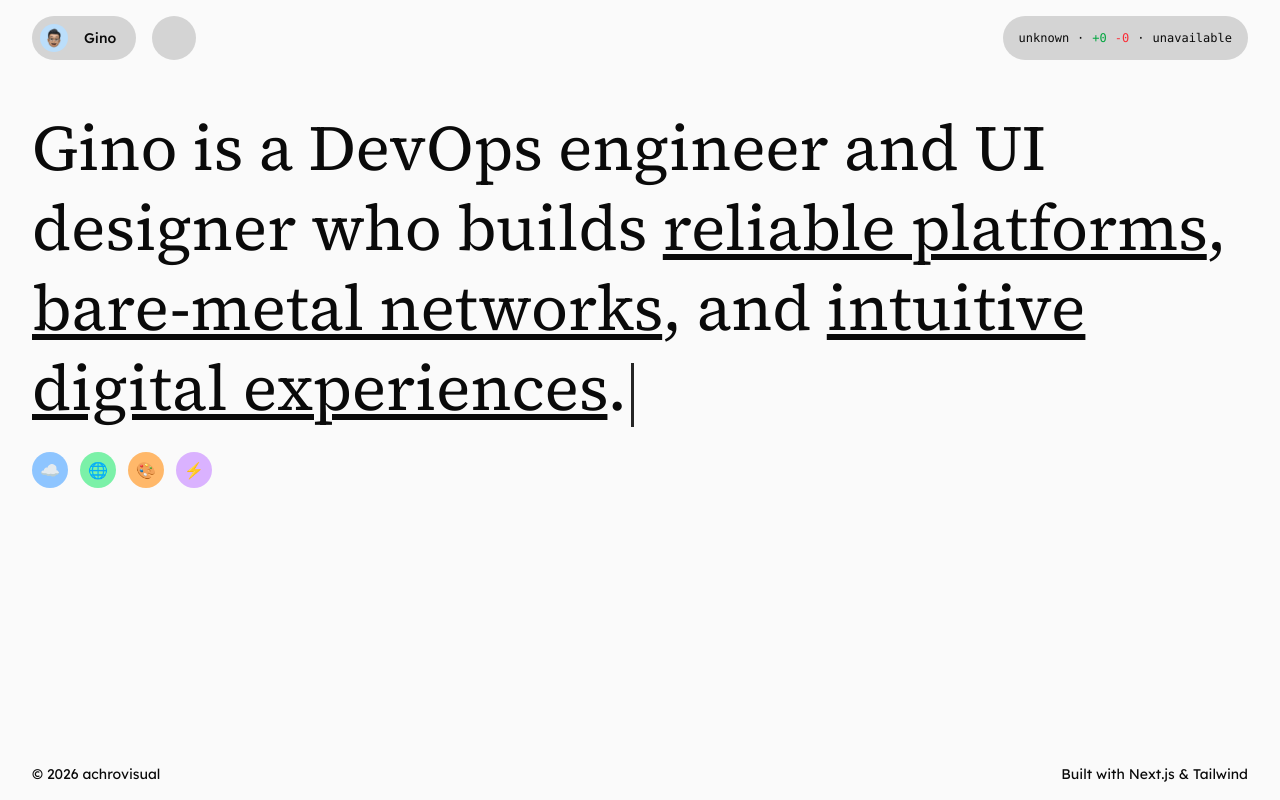
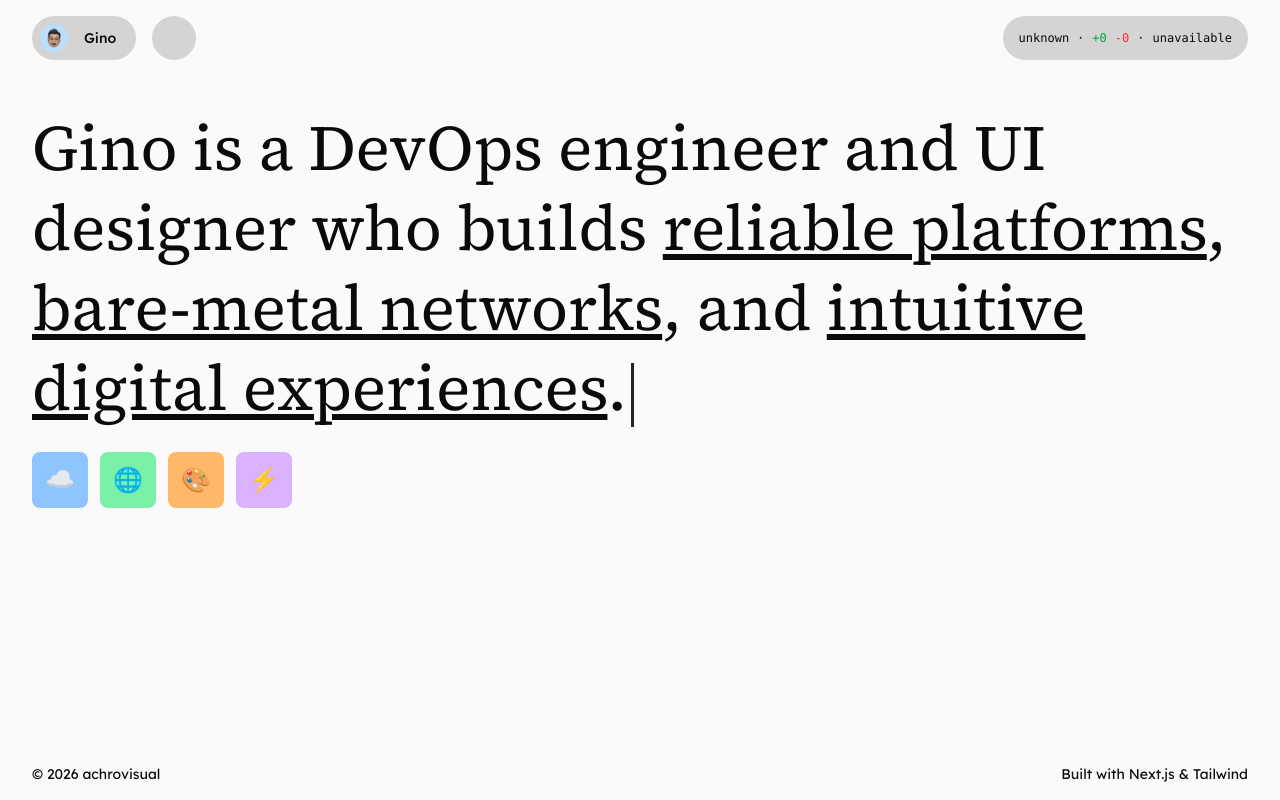
Before and after one commit to achrovisual/portfolio, a Next.js app: page / in a window 1280 px wide. Built offline with nearby package versions, Linux system fonts and the light colour scheme; some icons are missing.

Commit message:
Update hero badge styling

```diff
--- a/src/components/sections/hero-badge.tsx
+++ b/src/components/sections/hero-badge.tsx
@@ -1,3 +1,5 @@
+"use client";
+
 interface HeroBadgeProps {
   emoji: string;
   label: string;
@@ -13,15 +15,15 @@ export default function HeroBadge({
 }: HeroBadgeProps) {
   return (
     <div
-      className={`group flex flex-row items-center justify-center gap-0 hover:gap-2 w-9 h-9 hover:w-auto hover:justify-start hover:px-4 rounded-full shrink-0 overflow-hidden
-        transition-all duration-300
+      className={`group flex flex-row items-center justify-center gap-0 hover:gap-2 w-14 h-14 hover:w-auto hover:justify-start hover:px-4 rounded-lg shrink-0 overflow-hidden
+        transition-all duration-300 ease-out
         ${enabled ? "opacity-100 translate-y-0" : "opacity-0 translate-y-2 pointer-events-none"}
         ${className}`}
     >
-      <span aria-hidden="true" className="shrink-0">
+      <span aria-hidden="true" className="shrink-0 text-2xl">
         {emoji}
       </span>
-      <span className="font-medium text-sm max-w-0 group-hover:max-w-xs opacity-0 group-hover:opacity-100 whitespace-nowrap transition-all duration-300">
+      <span className="inline-block w-0 group-hover:w-auto font-medium text-2xl whitespace-nowrap opacity-0 group-hover:opacity-100 overflow-hidden transition-all duration-300">
         {label}
       </span>
     </div>
--- a/src/components/sections/hero.tsx
+++ b/src/components/sections/hero.tsx
@@ -74,7 +74,7 @@ export default function Hero() {
           </h1>
         </div>
 
-        <div className="flex flex-row flex-wrap items-center gap-3 mt-6">
+        <div className="flex flex-row flex-wrap items-center gap-3 mt-6 font-serif">
           <HeroBadge
             emoji="☁️"
             label="DevOps & Platform"
```
